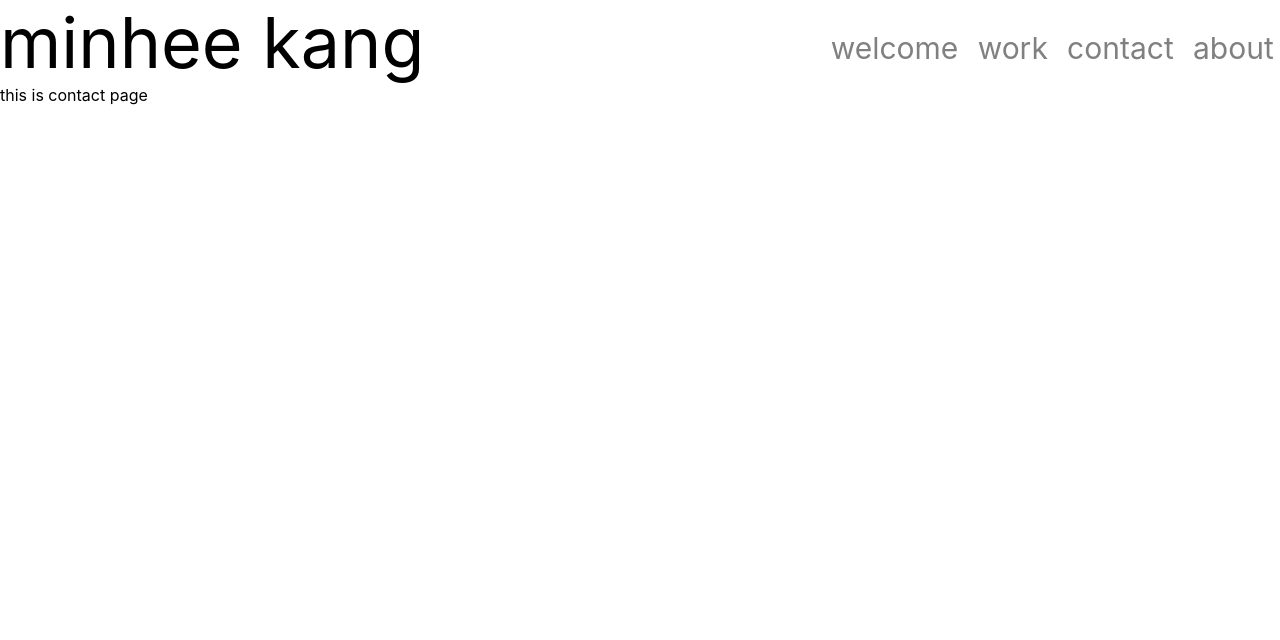
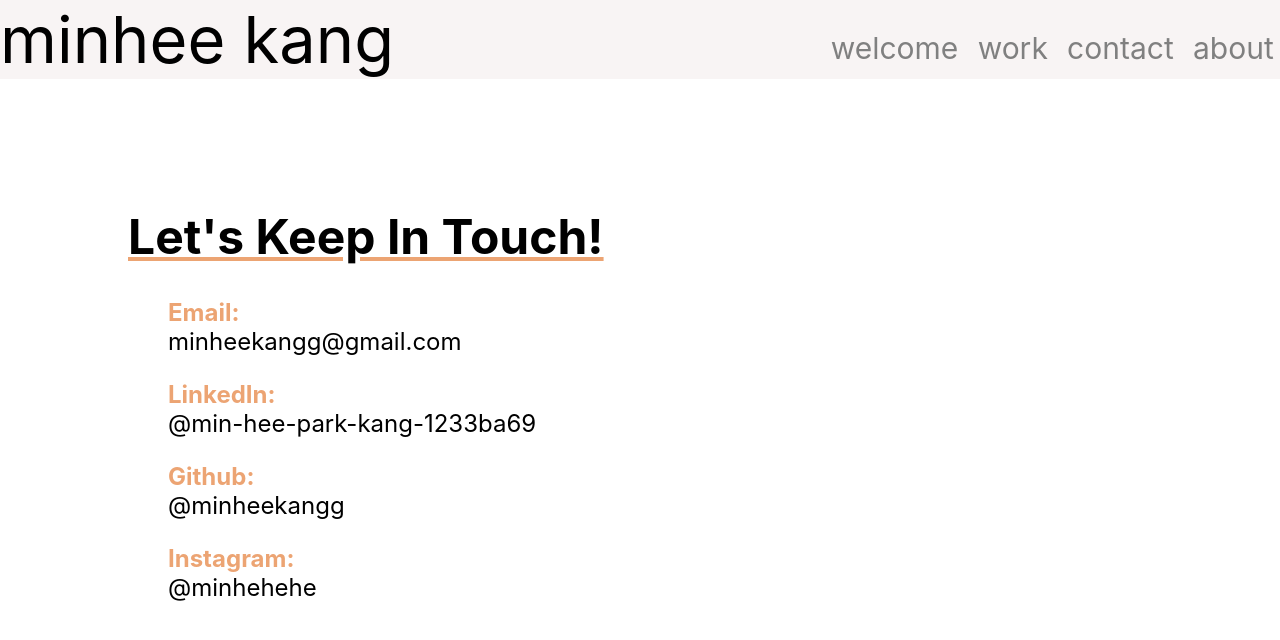
Before and after one commit to minheekangg/portfolio-v1, a React (Create React App) app: page /contact in a window 1280 px wide. Shown: the top 640 px of the page. Built offline with nearby package versions, Linux system fonts and the light colour scheme.

Commit message:
contact page done

```diff
--- a/src/App.css
+++ b/src/App.css
@@ -10,10 +10,11 @@
   width: 100%;
   /* flex-direction: row; */
   height: 10%;
+  background-color: rgb(248, 244, 244);
 
 }
 #navbar #title{
-  font-size: 70px;
+  font-size: 65px;
   text-align: left;
   width: 20%;
   position: sticky;
@@ -56,35 +57,40 @@
 }
 #my-pic{
   background-size: contain;
-  width: 50vh;
+  width: 48vh;
   height: 40%;
   /* margin-left: 10vh; */
   margin-top: 10vh;
+  border: solid var(--mypurple);
+  padding: 2vh;
 }
+
 #my-description{
   width: 80%;
-  margin-top: 10vh;
-  margin-left: 10vh;
+  margin: 10vh;
   /* font-size: 4vh; */
   display: block;
   bottom: 0;
-  color: var(--mypurple);
+  /* color: var(--mypurple); */
+  color: var(--myblue);
   font-weight: bold;
   cursor: pointer;
 }
 
-/* #my-description span{
-  bottom: 0;
-} */
 #bio{
   font-size: 4vh;
   cursor: pointer;
+}
+#bio:hover span{
+  font-weight: bolder;
+  /* color: var(--mypurple); */
 }
 
 #bio-more{
   display: block;
   font-size: 2vh;
   margin-top: 1vh;
+  font-style:italic;
 }
 /* #bio:hover+#bio-more{
   display: block;
@@ -100,7 +106,6 @@
   background-color: var(--myblue);
   color: white;
   padding-left: 1vh;
-  /* text-decoration: underline; */
 }
 
 #experience-extended{
@@ -179,3 +184,32 @@
 } */
 
 /* WELCOME PAGE */
+
+
+/* CONTACT PAGE */
+#contact{
+  width: 80%;
+  margin: 0 auto;
+  margin-top: 10%;
+  font-size: 3vh;
+  /* color: var(--myblue); */
+  /* display: inline; */
+}
+#contact h1{
+  text-decoration: underline;
+  text-decoration-color: var(--myorange);
+}
+#contact div{
+  color: var(--myorange);
+  font-weight: bold;
+  /* background-color: red; */
+}
+
+#contact a{
+  color: black;
+  text-decoration: none;
+  font-weight: normal;
+}
+#contact a:hover{
+  color: var(--myorange);
+}
--- a/src/components/about.js
+++ b/src/components/about.js
@@ -1,12 +1,19 @@
-import React from 'react'
+import React, { Fragment} from 'react'
 import profile from '../images/paris.jpg'
 
 
 export default class About extends React.Component{
     state = {
         experience: [{ name: "Assistant Buyer", place: "SAKS FIFTH AVENUE OFF FIFTH + GILT (HBC)", time: "Aug 2017 - Oct 2018" }, { name: "Assistant Planner", place: "SAKS FIFTH AVENUE OFF FIFTH + GILT (HBC)", time: "Jul 2016 – Aug 2017" }, { name: "Merchandising Assistant", place: "SAKS FIFTH AVENUE OFF FIFTH + GILT (HBC)", time: "Mar 2015 – Jul 2016" }, { name: "Research Assistant", place: "HAVER ANALYTICS", time: "June 2014 – March 2015" } ],
-        education: [{ name: "Flatiron School", location: "NY, NY", degree: "Full Stack Web Development", time: "JAN 2018" }, { name: "Hunter College CUNY", location: "NY, NY", degree: "Bachelor of Arts in Economics, Media Studies Minor", time: "JAN 2015" }]
+        education: [{ name: "Flatiron School", location: "NY, NY", degree: "Full Stack Web Development", time: "JAN 2018" }, { name: "Hunter College CUNY", location: "NY, NY", degree: "Bachelor of Arts in Economics, Media Studies Minor", time: "JAN 2015" }],
+        loaded: false
 }
+
+componentDidMount() {
+        setTimeout(() => {
+            this.setState({loaded: true})
+        }, 1000)
+    }
 
     displayExperience =() =>{
         return this.state.experience.map(e=>{
@@ -29,17 +36,18 @@ export default class About extends React.Component{
 
 
     render(){
-        return(
-            <div id="about-page">
+        return(  <div id="about-page">
                  <img src={profile} id="my-pic" alt="my_pic"/>
                 <div id="my-description">
                     <span id="bio">
-                     Hi there! <br/>I am a fashion girl turned full stack web developer
+                        Hi there! <br />I am a NYC based <span>fashion girl </span>
+                         turned <span>full stack web developer.</span>
                     </span>
                     <span id="bio-more">
                           When I discovered how destructive the fashion industry had become with fast fashion, I sought out to find a home in an industry that builds rather than destroys. After going through Immersive Software Engineering Bootcamp, I am happy to say that I have now found the perfect career path for puzzle-loving, data-junkie, passionate, me.
                     </span>
                     <br/>
+                {this.state.loaded ? < Fragment>
                  <div id="experience" >
                     Experience
                  </div>
@@ -48,9 +56,9 @@ export default class About extends React.Component{
                     Education
                     </div>
                     {this.displayEducation()}
+                </Fragment> : null}</div>
                  </div >
 
-            </div>
         )
     }
 }
--- a/src/components/contact.js
+++ b/src/components/contact.js
@@ -4,7 +4,16 @@ export default class Contact extends React.Component{
 
     render() {
         return (
-            <div>this is contact page</div>
+            <div id="contact">
+                <h1>Let's Keep In Touch!</h1>
+                <ul><div>Email:</div> <a href="mailto:minheekangg@gmail.com"> minheekangg@gmail.com</a> </ul>
+                <ul><div>LinkedIn: </div><a href="https://www.linkedin.com/in/min-hee-park-kang-1233ba69/">@min-hee-park-kang-1233ba69</a> </ul>
+                <ul><div>Github: </div><a href="https://github.com/minheekangg">@minheekangg</a>
+                </ul>
+                <ul><div>Instagram: </div><a href="https://www.instagram.com/minhehehe/">@minhehehe</a>
+                </ul>
+
+            </div>
         )
     }
 }
--- a/src/components/nav.js
+++ b/src/components/nav.js
@@ -2,7 +2,7 @@ import React from 'react'
 import { Link } from 'react-router-dom'
 
 class NavBar extends React.Component{
-
+    state = {active: 'welcome'}
     render() {
         return (
             <div id="navbar">
--- a/src/components/welcome.js
+++ b/src/components/welcome.js
@@ -19,7 +19,7 @@ class Welcome extends React.Component{
                 return document.querySelector('#skill-scroll').innerHTML += `<div id="single-skill-scroll">
                 + ${e}
             </div>`
-            }, 1500)
+            }, 1000)
 
         })
     }
```
Also changed, not shown: 18 other files (tests, documents, lock files or other folders).
